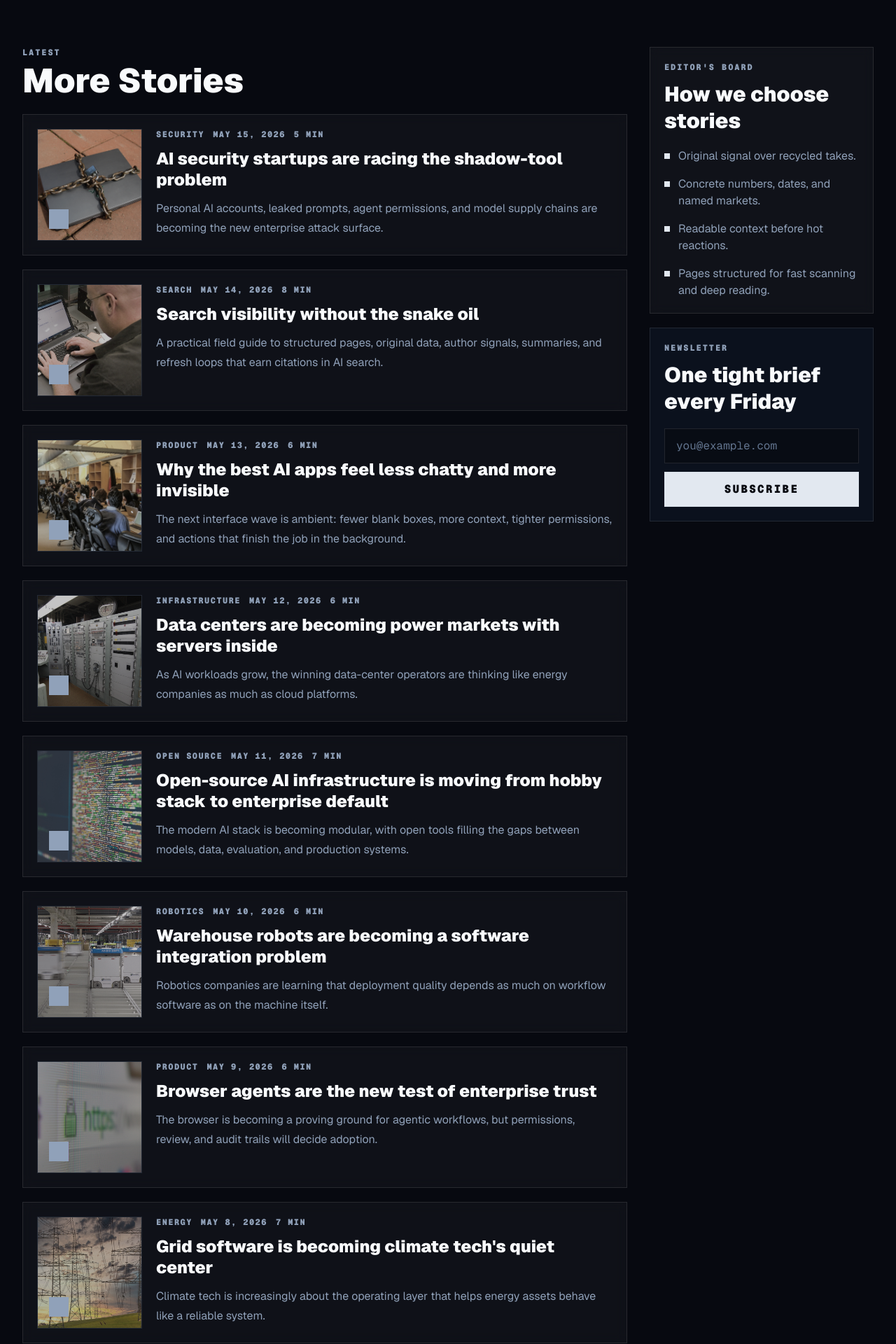
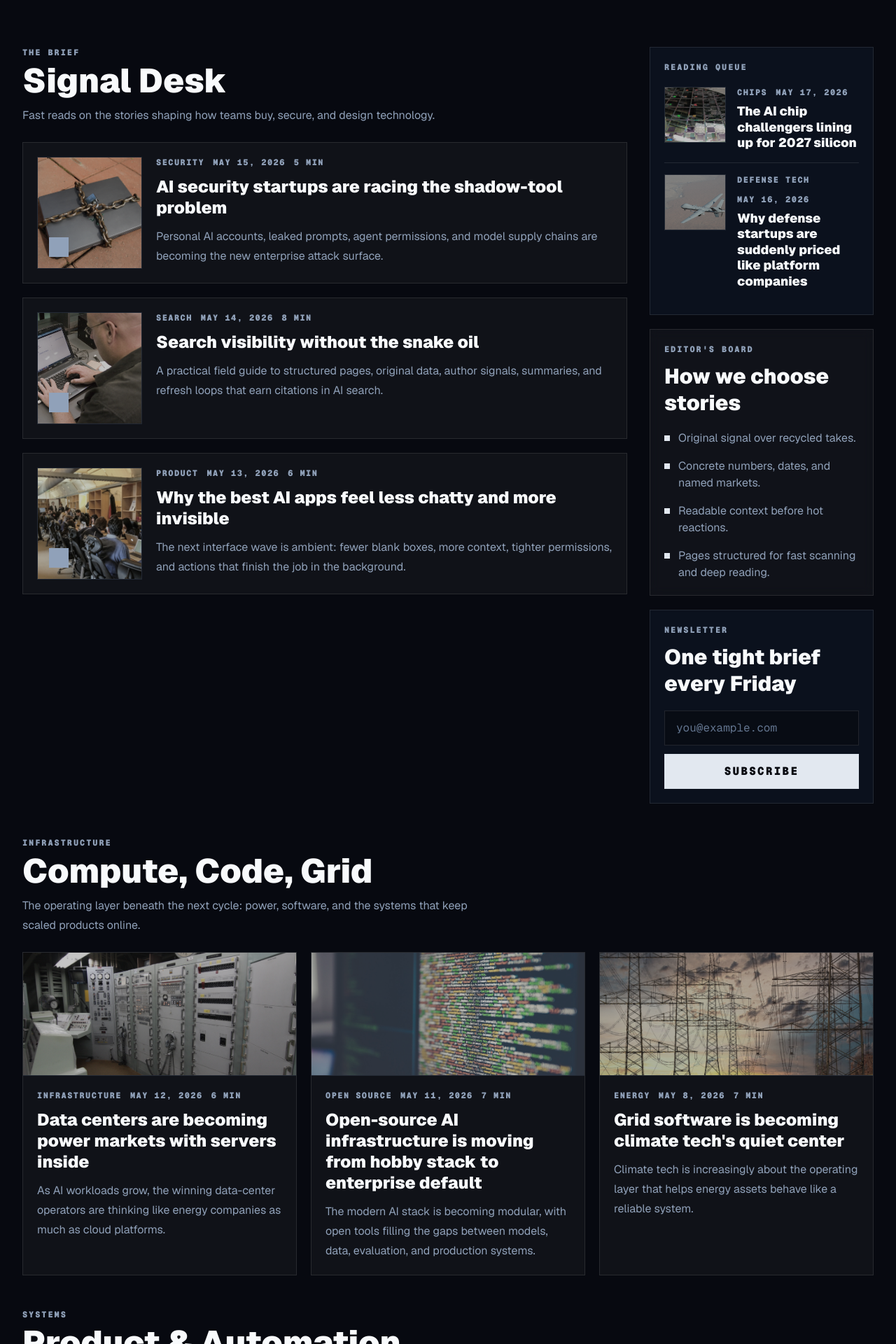
Before and after one commit to farzeenilyaszargar/Morvane, a Next.js app: page / in a window 1280 px wide. Shown: the part 480-2400 px from the top of the page at 70% size. Built offline with nearby package versions, Linux system fonts and the light colour scheme.

Commit message:
Add magazine homepage sections

```diff
--- a/app/page.tsx
+++ b/app/page.tsx
@@ -67,9 +67,103 @@ function ArticleMeta({
   );
 }
 
+function SectionHeading({
+  eyebrow,
+  title,
+  copy,
+}: {
+  eyebrow: string;
+  title: string;
+  copy?: string;
+}) {
+  return (
+    <div className="mb-6">
+      <p className="font-mono text-xs font-black uppercase tracking-[0.16em] text-slate-400">
+        {eyebrow}
+      </p>
+      <h2 className="mt-2 text-4xl font-black leading-none text-slate-50 sm:text-5xl">
+        {title}
+      </h2>
+      {copy ? <p className="mt-3 max-w-2xl leading-7 text-slate-400">{copy}</p> : null}
+    </div>
+  );
+}
+
+function StoryRow({ article }: { article: (typeof articles)[number] }) {
+  return (
+    <Link
+      key={article.slug}
+      href={`/articles/${article.slug}`}
+      className="group grid gap-5 border border-white/10 bg-white/[0.035] p-5 transition hover:border-slate-300/30 hover:bg-white/[0.05] sm:grid-cols-[150px_1fr]"
+    >
+      <ArticleVisual accent={article.accent} src={article.image.src} alt={article.image.alt} />
+      <div>
+        <ArticleMeta category={article.category} date={article.date} readTime={article.readTime} />
+        <h3 className="mt-3 text-2xl font-black leading-tight text-slate-50 group-hover:text-slate-200">
+          {article.title}
+        </h3>
+        <p className="mt-3 leading-7 text-slate-400">{article.excerpt}</p>
+      </div>
+    </Link>
+  );
+}
+
+function CompactStory({ article }: { article: (typeof articles)[number] }) {
+  return (
+    <Link
+      href={`/articles/${article.slug}`}
+      className="group grid grid-cols-[88px_1fr] gap-4 border-t border-white/10 py-4 transition first:border-t-0 first:pt-0 hover:text-slate-200"
+    >
+      <div className="relative h-20 overflow-hidden border border-white/10 bg-[#0b111d]">
+        <Image
+          src={article.image.src}
+          alt={article.image.alt}
+          fill
+          sizes="88px"
+          className="cover-image object-cover"
+        />
+      </div>
+      <div>
+        <ArticleMeta category={article.category} date={article.date} />
+        <h3 className="mt-2 text-lg font-black leading-tight text-slate-50 group-hover:text-slate-200">
+          {article.title}
+        </h3>
+      </div>
+    </Link>
+  );
+}
+
+function FeatureTile({ article }: { article: (typeof articles)[number] }) {
+  return (
+    <Link
+      href={`/articles/${article.slug}`}
+      className="group border border-white/10 bg-white/[0.035] transition hover:border-slate-300/30 hover:bg-white/[0.05]"
+    >
+      <div className="relative h-44 overflow-hidden border-b border-white/10 bg-[#0b111d]">
+        <Image
+          src={article.image.src}
+          alt={article.image.alt}
+          fill
+          sizes="(min-width: 1024px) 33vw, 100vw"
+          className="cover-image object-cover transition duration-500 group-hover:scale-[1.02]"
+        />
+      </div>
+      <div className="p-5">
+        <ArticleMeta category={article.category} date={article.date} readTime={article.readTime} />
+        <h3 className="mt-3 text-2xl font-black leading-tight text-slate-50 group-hover:text-slate-200">
+          {article.title}
+        </h3>
+        <p className="mt-3 leading-7 text-slate-400">{article.excerpt}</p>
+      </div>
+    </Link>
+  );
+}
+
 export default function Home() {
   const [lead, ...sideStories] = featuredArticles;
-  const latestArticles = articles.slice(3);
+  const briefArticles = articles.slice(3, 6);
+  const infrastructureArticles = [articles[6], articles[7], articles[10]];
+  const productArticles = [articles[8], articles[9], articles[11]];
 
   return (
     <main className="space-field min-h-screen text-slate-200">
@@ -80,7 +174,7 @@ export default function Home() {
       <div className="star-noise min-h-screen">
         <SiteHeader />
 
-        <section>
+        <section id="ai">
           <div className="mx-auto max-w-7xl px-5 py-3 sm:px-8 lg:py-5">
             <div className="grid gap-3 lg:grid-cols-[1.18fr_0.82fr]">
               <Link
@@ -117,6 +211,13 @@ export default function Home() {
                 {sideStories.map((article) => (
                   <Link
                     key={article.slug}
+                    id={
+                      article.category === "Chips"
+                        ? "chips"
+                        : article.tag === "Startups"
+                          ? "startups"
+                          : undefined
+                    }
                     href={`/articles/${article.slug}`}
                     className="group grid grid-cols-[76px_1fr] gap-3 border border-white/10 bg-white/[0.035] p-2.5 backdrop-blur transition hover:border-slate-300/30 hover:bg-white/[0.05] sm:grid-cols-[108px_1fr] lg:grid-cols-[96px_1fr] xl:grid-cols-[116px_1fr]"
                   >
@@ -152,48 +253,34 @@ export default function Home() {
           </div>
         </section>
 
-        <section className="mx-auto grid max-w-7xl gap-8 px-5 py-12 sm:px-8 lg:grid-cols-[1fr_320px]">
+        <section
+          id="security"
+          className="mx-auto grid max-w-7xl gap-8 px-5 py-12 sm:px-8 lg:grid-cols-[1fr_320px]"
+        >
           <div>
-            <div className="mb-6 flex items-end justify-between gap-4">
-              <div>
-                <p className="font-mono text-xs font-black uppercase tracking-[0.16em] text-slate-400">
-                  Latest
-                </p>
-                <h2 className="mt-2 text-4xl font-black leading-none text-slate-50 sm:text-5xl">
-                  More Stories
-                </h2>
-              </div>
-            </div>
+            <SectionHeading
+              eyebrow="The Brief"
+              title="Signal Desk"
+              copy="Fast reads on the stories shaping how teams buy, secure, and design technology."
+            />
             <div className="grid gap-5">
-              {latestArticles.map((article) => (
-                <Link
-                  key={article.slug}
-                  id={article.category.toLowerCase().replaceAll(" ", "-")}
-                  href={`/articles/${article.slug}`}
-                  className="group grid gap-5 border border-white/10 bg-white/[0.035] p-5 backdrop-blur transition hover:border-slate-300/30 hover:bg-white/[0.05] sm:grid-cols-[150px_1fr]"
-                >
-                  <ArticleVisual
-                    accent={article.accent}
-                    src={article.image.src}
-                    alt={article.image.alt}
-                  />
-                  <div>
-                    <ArticleMeta
-                      category={article.category}
-                      date={article.date}
-                      readTime={article.readTime}
-                    />
-                    <h3 className="mt-3 text-2xl font-black leading-tight text-slate-50 group-hover:text-slate-200">
-                      {article.title}
-                    </h3>
-                    <p className="mt-3 leading-7 text-slate-400">{article.excerpt}</p>
-                  </div>
-                </Link>
+              {briefArticles.map((article) => (
+                <StoryRow key={article.slug} article={article} />
               ))}
             </div>
           </div>
 
           <aside className="space-y-5">
+            <div className="border border-white/10 bg-[#0b111d] p-5">
+              <p className="font-mono text-xs font-black uppercase tracking-[0.16em] text-slate-400">
+                Reading Queue
+              </p>
+              <div className="mt-5">
+                {sideStories.map((article) => (
+                  <CompactStory key={article.slug} article={article} />
+                ))}
+              </div>
+            </div>
             <div className="border border-white/10 bg-white/[0.04] p-5 backdrop-blur">
               <p className="font-mono text-xs font-black uppercase tracking-[0.16em] text-slate-400">
                 Editor&apos;s Board
@@ -243,6 +330,32 @@ export default function Home() {
           </aside>
         </section>
 
+        <section className="mx-auto max-w-7xl px-5 pb-12 sm:px-8">
+          <SectionHeading
+            eyebrow="Infrastructure"
+            title="Compute, Code, Grid"
+            copy="The operating layer beneath the next cycle: power, software, and the systems that keep scaled products online."
+          />
+          <div className="grid gap-5 lg:grid-cols-3">
+            {infrastructureArticles.map((article) => (
+              <FeatureTile key={article.slug} article={article} />
+            ))}
+          </div>
+        </section>
+
+        <section id="product" className="mx-auto max-w-7xl px-5 pb-14 sm:px-8">
+          <SectionHeading
+            eyebrow="Systems"
+            title="Product & Automation"
+            copy="Where interfaces, agents, devices, and robots meet the everyday workflows they have to improve."
+          />
+          <div className="grid gap-5 lg:grid-cols-3">
+            {productArticles.map((article) => (
+              <FeatureTile key={article.slug} article={article} />
+            ))}
+          </div>
+        </section>
+
         <footer className="border-t border-white/10 bg-black/30">
           <div className="mx-auto flex max-w-7xl justify-center px-5 py-8 text-center text-sm text-slate-500 sm:px-8">
             <p>Morvane covers technology from the edge of the map.</p>
```
